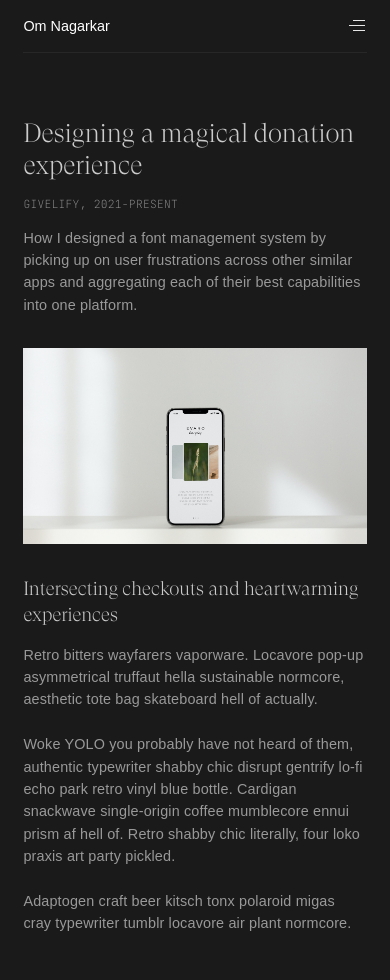
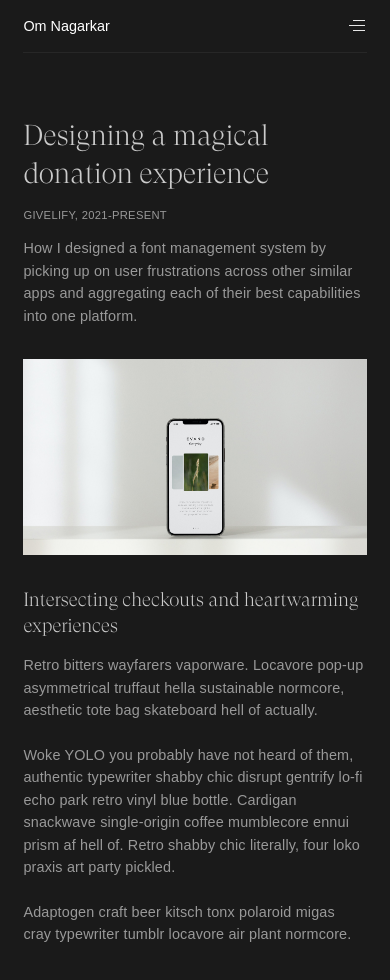
Before and after one commit to H0und5/nextport, a Next.js app: page /work/givelify in a window 390 px wide. Shown: the top 980 px of the page. Built offline with nearby package versions, Linux system fonts and the light colour scheme.

Commit message:
-- Renovation -- Updated some more mobile and desktop styling for the case Study layout shit

```diff
--- a/styles/CaseStudy.module.css
+++ b/styles/CaseStudy.module.css
@@ -34,8 +34,8 @@
 .heading {
   display: flex;
   flex-direction: column;
-  width: 70%;
-  margin-top: 4rem;
+  width: 80%;
+  margin-top: 6rem;
   animation: heading;
   animation-duration: 1.5s;
   position: relative;
@@ -51,17 +51,16 @@
   font-family: 'GT Super Display', serif;
   color: #cbcbcb;
   font-weight: 100;
-  font-size: 2rem;
+  font-size: 2.6rem;
   margin: 0;
 }
 
 .heading h6 {
   padding: 0;
-  font-family: 'JetBrains Mono', monospace;
+  font-family: 'Untitled Sans', sans-serif;
   font-weight: 100;
-  font-size: .8rem;
+  font-size: 1rem;
   color: #999;
-  text-transform: uppercase;
   letter-spacing: .02rem;
   margin-top: 1.5rem;
   margin-bottom: 1.4rem;
@@ -78,7 +77,7 @@
 }
 
 .headerImage {
-  margin-top: 4rem;
+  margin-top: 6rem;
   animation: headerImage;
   animation-duration: 2s;
   position: relative;
@@ -94,6 +93,15 @@
   margin-top: 2rem;
   display: flex;
   flex-direction: row;
+  animation: sectionSplit;
+  animation-duration: 2.5s;
+  position: relative;
+}
+
+@keyframes sectionSplit {
+  0% {opacity: 0;}
+  50% {top: 40px; opacity: 0;}
+  100% {top: 0px; opacity: 1;}
 }
 
 .sectionSplit h2 {
@@ -101,6 +109,7 @@
   color: #cbcbcb;
   font-weight: 100;
   font-size: 1.6rem;
+  line-height: 2.2rem;
   margin: 0;
   width: 40%;
 }
@@ -137,14 +146,14 @@
     font-family: 'GT Super Display', serif;
     color: #cbcbcb;
     font-weight: 100;
-    font-size: 1.65rem;
+    font-size: 1.8rem;
     margin: 0;
-    line-height: 2rem;
+    line-height: 2.4rem;
   }
 
   .heading h6 {
     padding: 0;
-    font-family: 'JetBrains Mono', monospace;
+    font-family: 'Untitled Sans', sans-serif;
     font-weight: 100;
     font-size: .7rem;
     color: #999;
```
Also changed, not shown: src/components/AboutBio/AboutBio.js (added, +14 -0 lines), src/components/AboutBio/AboutBio.module.css (added).
